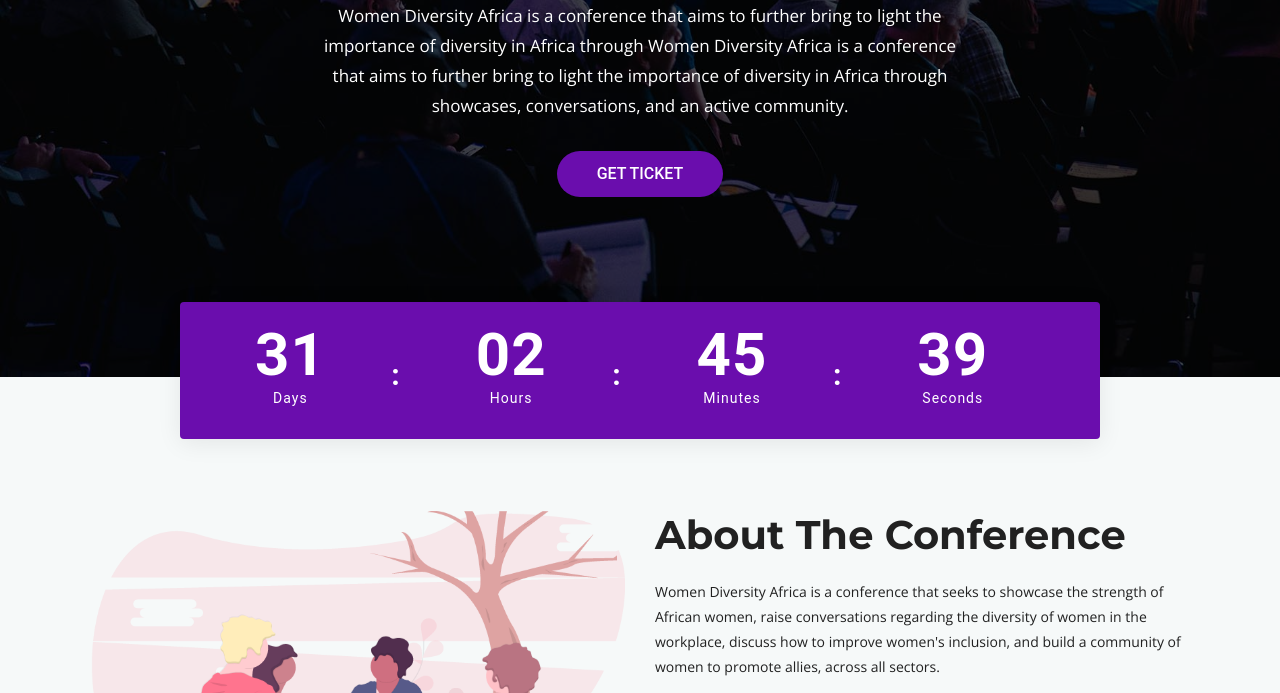
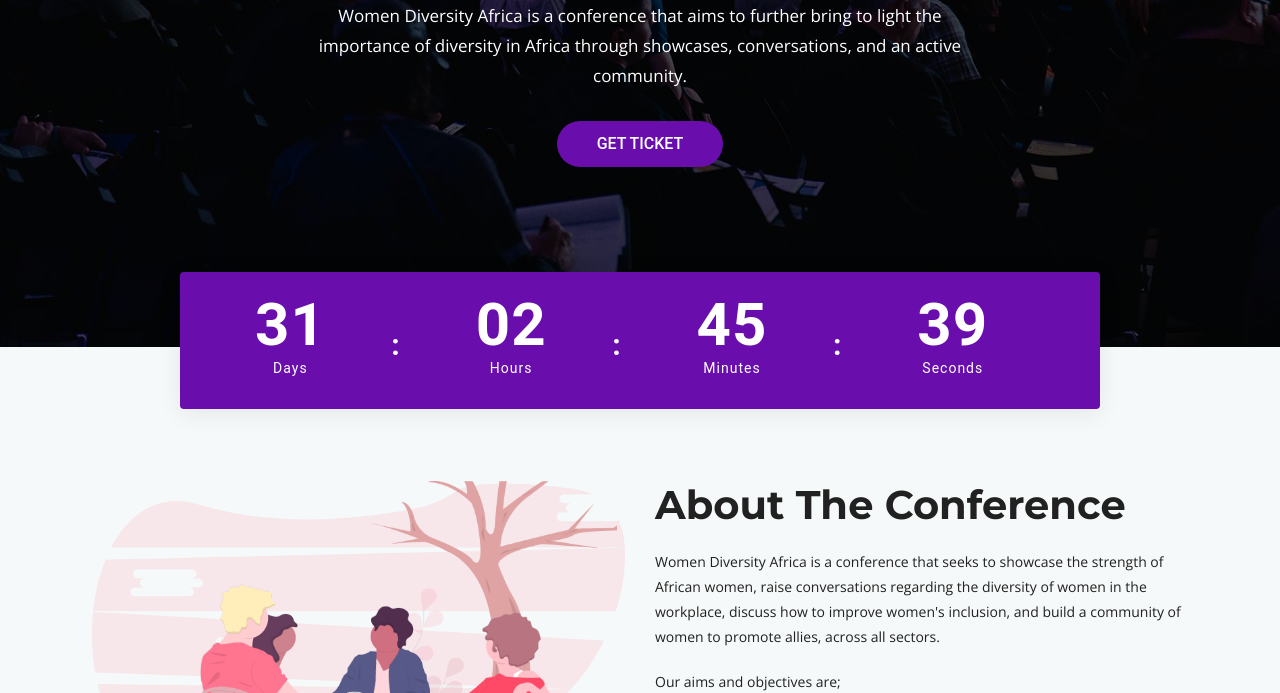
Before and after one commit to Kolabalogun/Women-Diversity-Conference, a plain HTML site: page index.html in a window 1280 px wide. Shown: the part 407-1100 px from the top of the page. Drawn offline with nearby package versions, Linux system fonts and the light colour scheme; files whose address does not match are found by name.

Commit message:
Update index.html

```diff
--- a/index.html
+++ b/index.html
@@ -104,9 +104,7 @@
                             <p class="banner-info">15, Oct 2020 - Maria Hall, NY, United states</p>
                             <h2 class="head-title">Women Diversity Africa Conference</h2>
                             <p class="banner-desc">
-                             Women Diversity Africa is a
-                                conference that aims to further bring to light the importance of diversity in Africa
-                                through
+
                                 Women Diversity Africa is a conference that aims to further bring to light the importance of diversity in Africa through
                                 showcases, conversations, and an active community.
                             </p>
@@ -1729,11 +1727,14 @@ Lorem ipsum dolor sit amet, consectetur adipisicing elit. Minus mollitia, except
             <div class="row">
                 <div class="col-12">
                     <object style="border:0; height: 450px; width: 100%;"
-                        data="https://www.google.com/maps/embed?pb=!1m18!1m12!1m3!1d15864.15480778837!2d-77.44908382752939!3d38.953293865566366!2m3!1f0!2f0!3f0!3m2!1i1024!2i768!4f13.1!3m3!1m2!1s0x0%3A0x6775cb22a9fa1341!2sThe+Firkin+%26+Fox!5e0!3m2!1sen!2sbd!4v1543773685573"></object>
+                        data="https://www.google.com/maps/embed?pb=!1m18!1m12!1m3!1d3946.001801425786!2d4.5712420142888845!3d8.49920419388946!2m3!1f0!2f0!3f0!3m2!1i1024!2i768!4f13.1!3m3!1m2!1s0x10364de23113f269%3A0x467d7374a9b52640!2sKuagi%20Resources!5e0!3m2!1sen!2sng!4v1668892097109!5m2!1sen!2sng"></object>
                 </div>
             </div>
         </div>
     </section>
+
+
+    <!-- <iframe src="https://www.google.com/maps/embed?pb=!1m18!1m12!1m3!1d3946.001801425786!2d4.5712420142888845!3d8.49920419388946!2m3!1f0!2f0!3f0!3m2!1i1024!2i768!4f13.1!3m3!1m2!1s0x10364de23113f269%3A0x467d7374a9b52640!2sKuagi%20Resources!5e0!3m2!1sen!2sng!4v1668892097109!5m2!1sen!2sng" width="600" height="450" style="border:0;" allowfullscreen="" loading="lazy" referrerpolicy="no-referrer-when-downgrade"></iframe> -->
 
 
 
```
